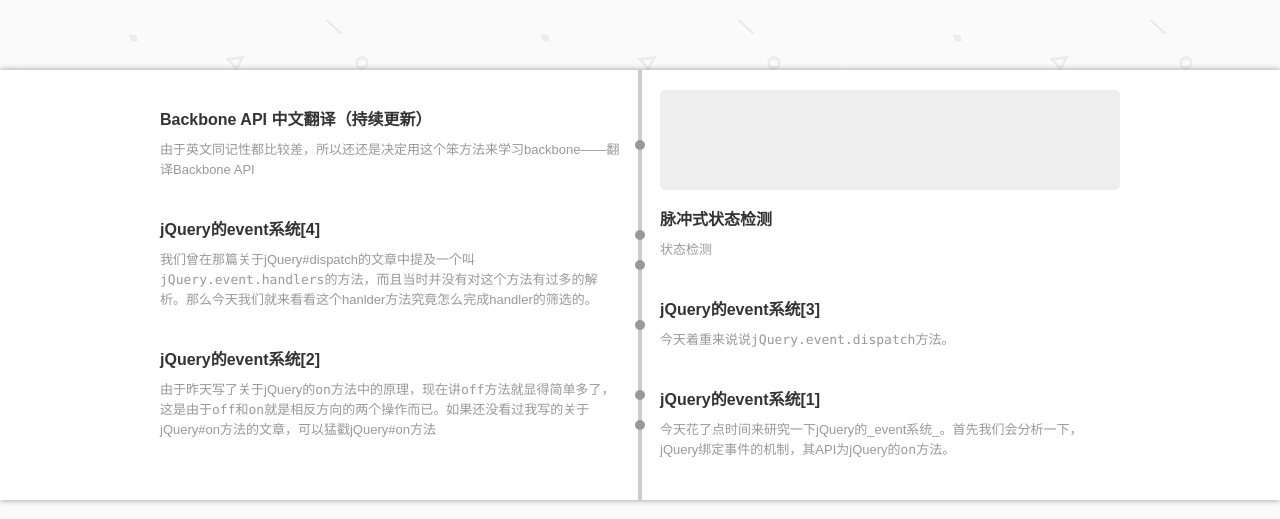
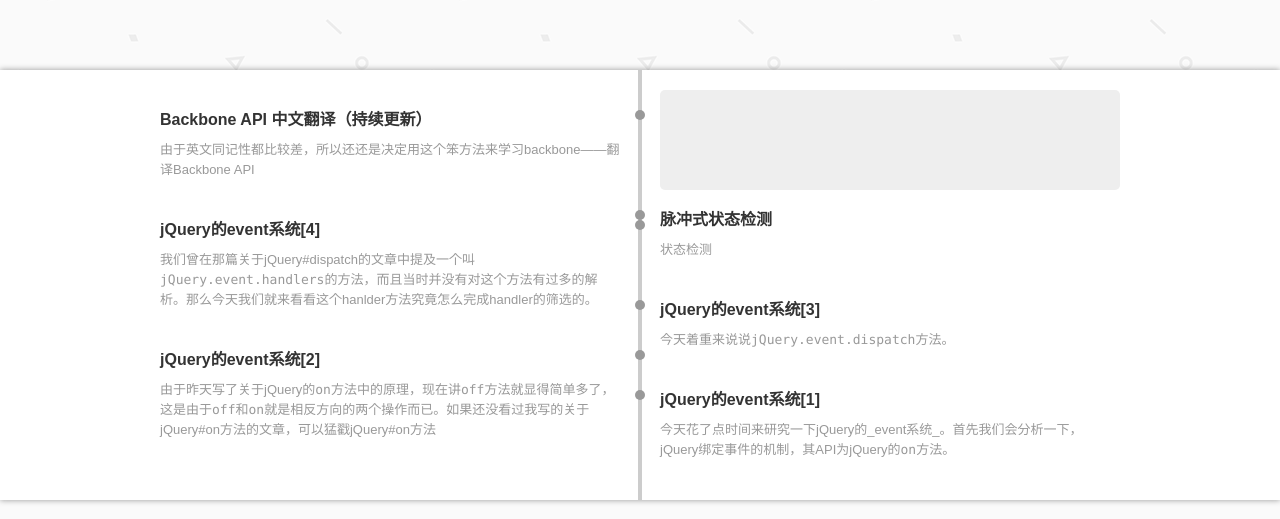
Before and after one commit to lizzz0523/lizzz0523.github.io, a Jekyll site: the page built from blog.html, in a window 1280 px wide. Shown: the part 304-823 px from the top of the page. Built offline with Jekyll 4.4.1, drawn with Linux system fonts in a browser that asks for light colours; nearby versions of some CDN libraries; Markdown is read by kramdown in place of the engine named in the settings.

Commit message:
fix style

```diff
--- a/css/zero.css
+++ b/css/zero.css
@@ -363,13 +363,12 @@
 .excerpt li:after {
     content: '';
     position: absolute;
-    top: 50%;
+    top: 20px;
     display: block;
+    border-radius: 100%;
     width: 10px;
     height: 10px;
     background-color: #999;
-    border-radius: 100%;
-    margin-top: -5px;
 
     -webkit-transition: all 0.3s ease;
             transition: all 0.3s ease;
@@ -382,14 +381,14 @@
 .excerpt .expt_date {
     position: absolute;
     z-index: 1;
-    top: 50%;
+    top: -2px;
     display: block;
-    margin-top: -32px;
     border-radius: 3px;
     width: 100px;
     text-align: center;
-    background-color: #999;
+    background-color: #c00;
     color: white;
+    font-weight: bold;
     opacity: 0;
 
     -webkit-transform: translateY(-5px);
@@ -401,7 +400,7 @@
     position: absolute;
     bottom: -10px;
     border: 5px solid transparent;
-    border-top-color: #999;
+    border-top-color: #c00;
     width: 0;
     height: 0;
 }
```
